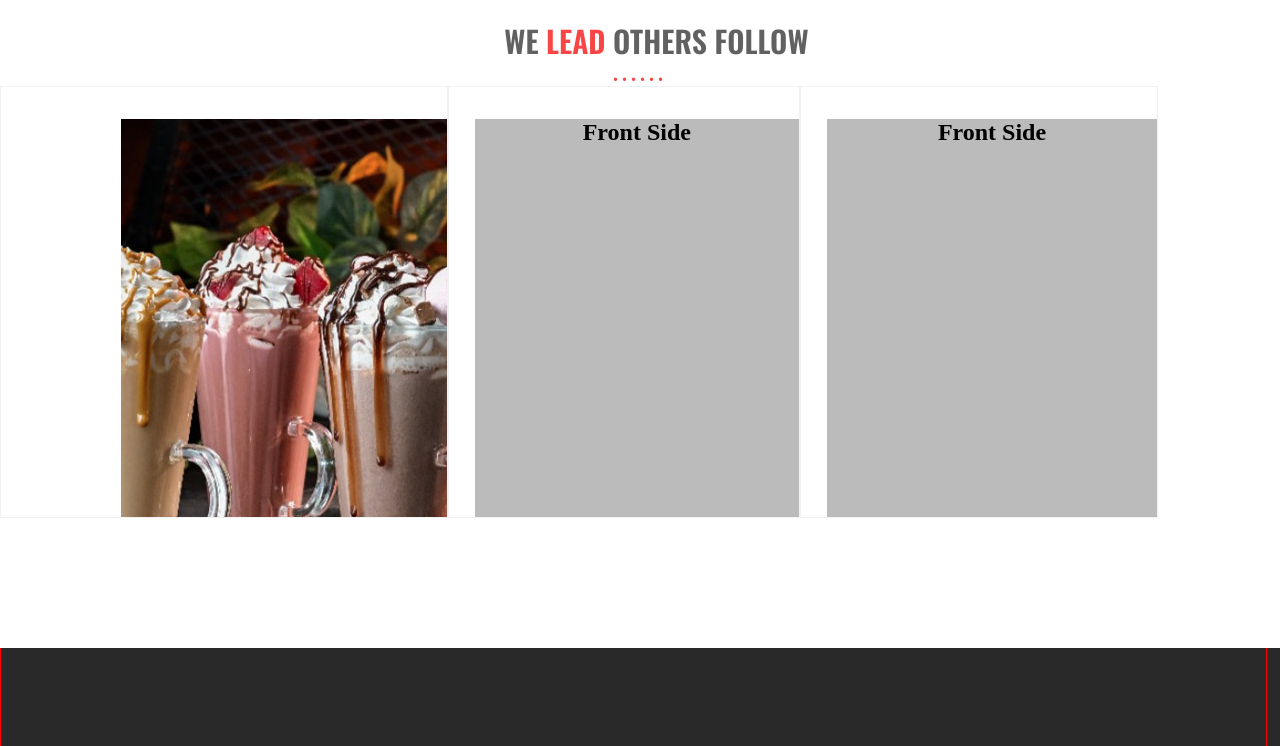
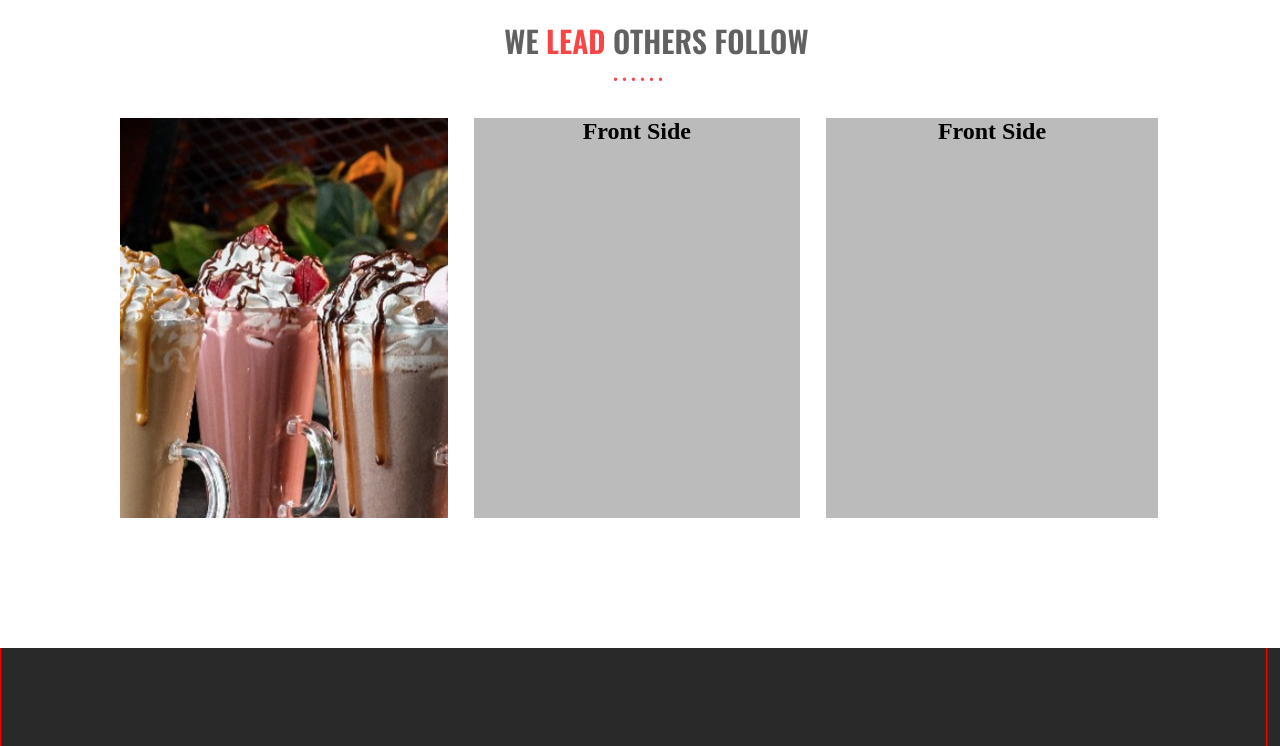
Before and after one commit to samuelmbaya/DelForno, a website: page index.html in a window 1280 px wide. Shown: the part 2084-2830 px from the top of the page. Drawn offline with nearby package versions, Linux system fonts and the light colour scheme.

Commit message:
Continuing with about

```diff
--- a/style.css
+++ b/style.css
@@ -305,14 +305,13 @@ color: #f94545;
 .keyframes{
   display: flex;
   position: absolute;
-  z-index: 1000;
+
 }
 
 .flip-box1 {
   background-color: transparent;
   width: 35vw;
   height: 54vh;
-  border: 1px solid #f1f1f1;
   padding-left: 9.4vw;
   padding-top: 4vh;
 }
@@ -362,7 +361,6 @@ color: #f94545;
   background-color: transparent;
   width: 27.5vw;
   height: 54vh;
-  border: 1px solid #f1f1f1;
   padding-left: 2vw;
   padding-top: 4vh;
 }
@@ -407,7 +405,6 @@ color: #f94545;
   background-color: transparent;
   width: 28vw;
   height: 54vh;
-  border: 1px solid #f1f1f1;
   padding-left: 2vw;
   padding-top: 4vh;
 }
@@ -613,7 +610,6 @@ opacity: 20%;
     }
 
     .section1{
-    +
       z-index: 1000;
     }
 
```
Also changed, not shown: index.html (+1 -1 lines).
